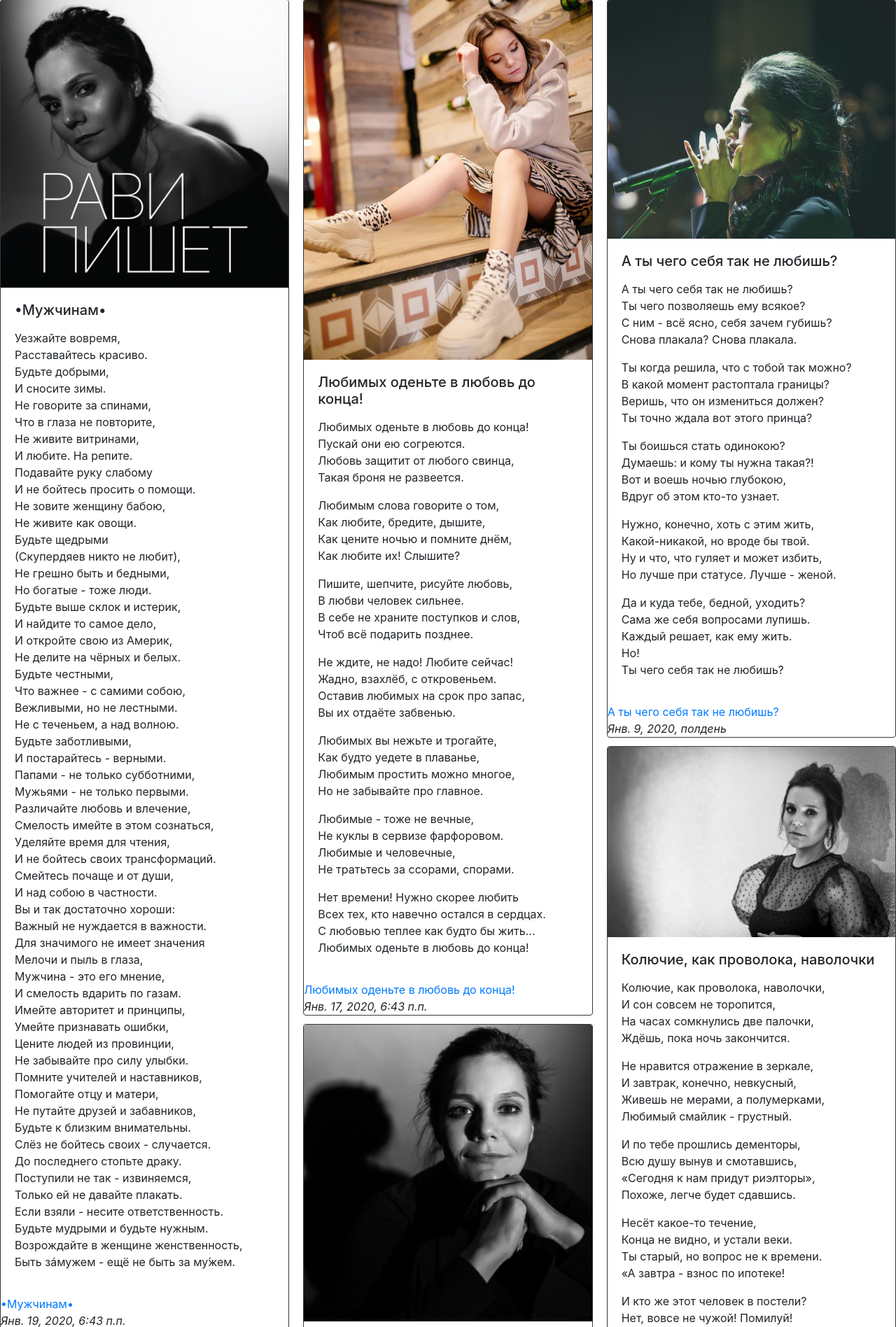
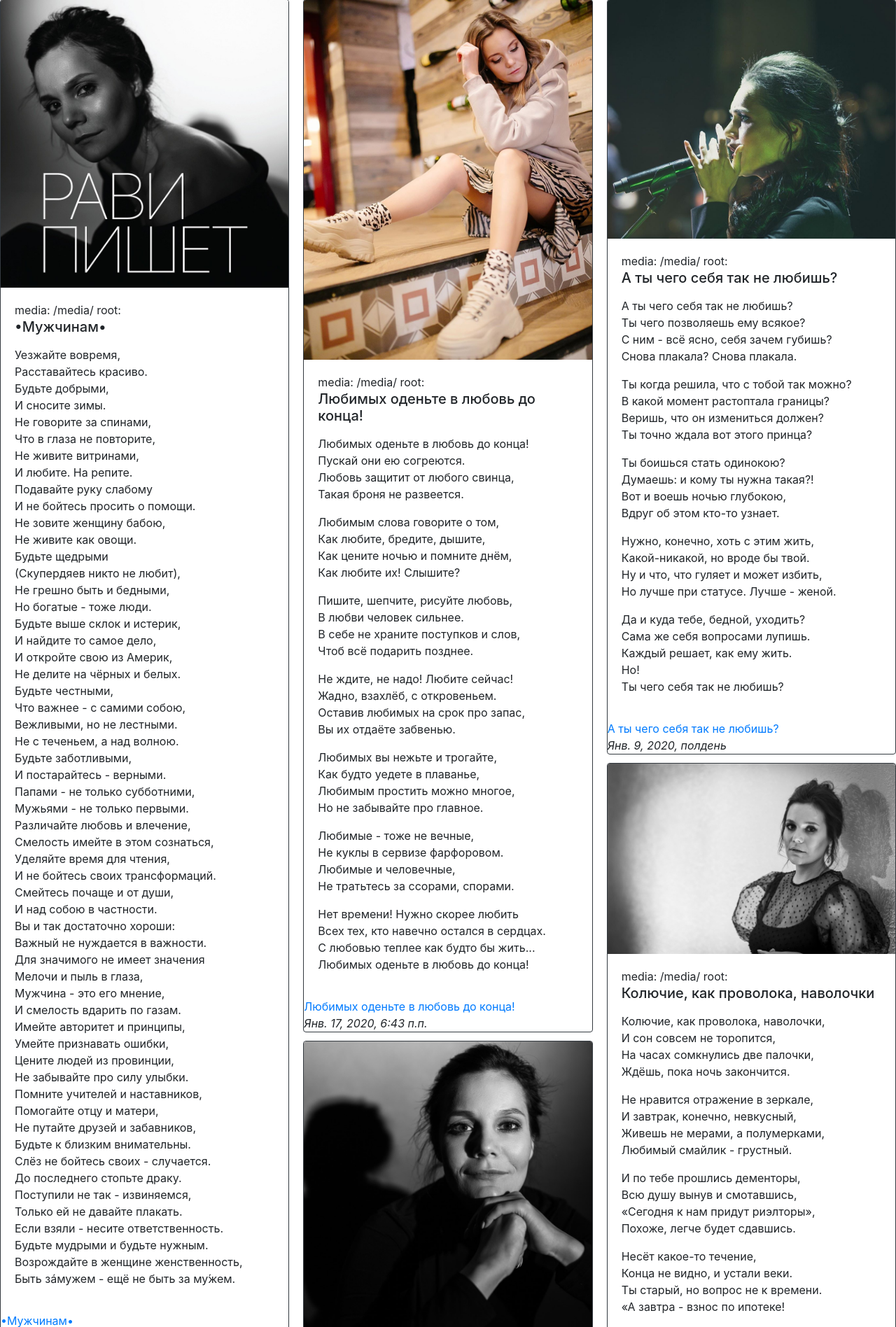
Before and after one commit to patriotina/Ravi, a Django app: page / in a window 1280 px wide. Shown: the part 57-1953 px from the top of the page at 70% size. Run offline with Django 3.2, Linux system fonts and the light colour scheme; data comes from the database, SQL or seed files in the repository; some libraries are stand-ins or nearby versions.

Commit message:
changes to media upload paths and template paths

```diff
--- a/Ravi/urls.py
+++ b/Ravi/urls.py
@@ -15,8 +15,12 @@
 """
 from django.contrib import admin
 from django.urls import path, include
+from django.conf.urls.static import static
+from django.conf import settings
+
+
 
 urlpatterns = [
     path('admin/', admin.site.urls),
     path('', include('rwr.urls')),
-]
+] + static(settings.MEDIA_URL, document_root=settings.MEDIA_ROOT)
--- a/rwr/admin.py
+++ b/rwr/admin.py
@@ -8,7 +8,7 @@
     list_display = ['caption', 'pictumb']
 
     def pictumb(self, obj):
-        return format_html('<img src="/static/{}" width=50px />'.format(obj.photo_file))
+        return format_html('<img src="/media/{}" width=50px />'.format(obj.photo_file))
 
 
 admin.site.register(Article)
--- a/rwr/templates/rwr/list.html
+++ b/rwr/templates/rwr/list.html
@@ -12,9 +12,11 @@
         {% for a in latest_articles_list %}
             <div class="card border-dark" >
 
-                {% load static %}
-                <img src= "/static/{{ a.photo.photo_file }}" class="card-img-top" alt="...">
+
+                <img src= "{{ MEDIA_URL }}{{ a.photo.photo_file }}" class="card-img-top" alt="...">
                 <div class="card-body">
+                   media: {{ MEDIA_URL }}
+                    root: {{ MEDIA_ROOT }}
                   <h5 class="card-title">{{ a.article_title }}</h5>
                   <p class="card-text">{{ a.article_text|linebreaks }}</p>
                 </div>
--- a/rwr/urls.py
+++ b/rwr/urls.py
@@ -1,5 +1,6 @@
 from django.urls import path
 from . import views
+
 
 app_name = 'articles'
 urlpatterns = [
```
Also changed, not shown: Ravi/settings.py (+6 -3 lines), 1 other file.
